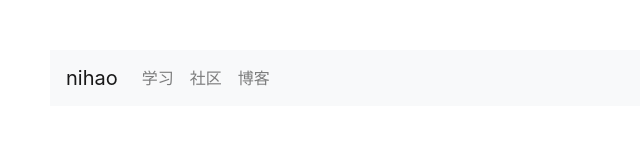
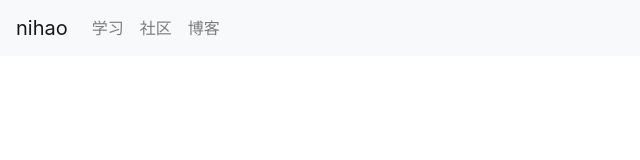
Before and after one commit to BingYuQHS/nihao-bootstrap4, a website: page index.html in a window 1280 px wide. Shown: the top 160 px of the page, without its empty margins (0-640 px from the left). Drawn offline with nearby package versions, Linux system fonts and the light colour scheme.

Commit message:
navbar 导航栏的位置

```diff
--- a/index.html
+++ b/index.html
@@ -13,8 +13,9 @@
     <script src="./script.js" charset="utf-8"></script>
 </head>
 <body>
-<div class="component demo">
-    <nav class="navbar navbar-expand-lg navbar-expand-md navbar-light bg-light">
+<div class="component demo" style="height:300vh">
+    <!-- fixed-top fixed-bottom sticky-top -->
+    <nav class="navbar fixed-top navbar-expand-lg navbar-expand-md navbar-light bg-light">
         <a href="#" class="navbar-brand">nihao</a>
         <button class="navbar-toggler" data-toggle="collapse" data-target="#navbar-content">
             <span class="navbar-toggler-icon"></span>
```
